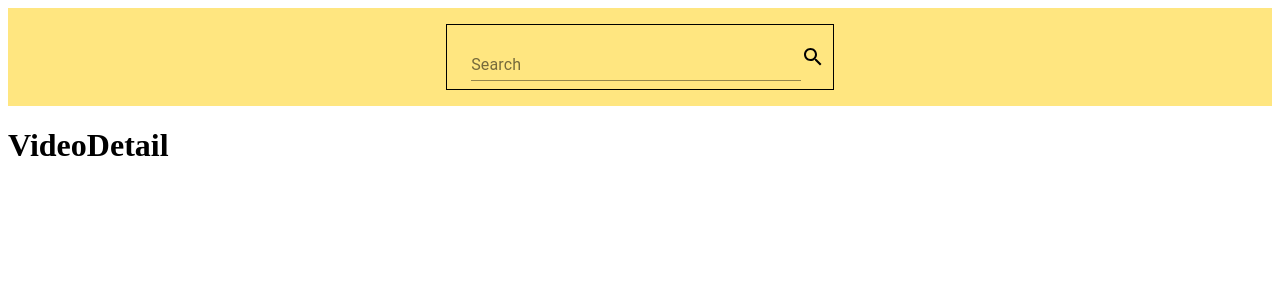
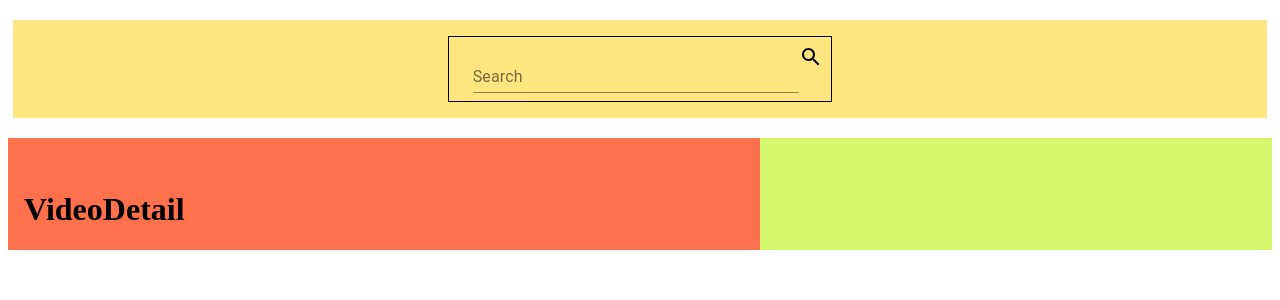
Before and after one commit to mcristinamotoc/REACTUBE, a React (Create React App) app: page / in a window 1280 px wide. Shown: the top 300 px of the page. Built offline with nearby package versions, Linux system fonts and the light colour scheme.

Commit message:
videoItemComponent

```diff
--- /dev/null
+++ b/src/App.css
@@ -0,0 +1,19 @@
+.app_container {
+    display: flex;
+}
+
+.app_videoList {
+    flex: 0.4;
+    background-color: #d4f76d;
+    padding: 2rem 1rem;
+    padding-bottom: 0;
+    margin-bottom: 1.5rem;
+}
+
+.app_videoDetail {
+    flex: 0.6;
+    background: #ff704d;
+    padding: 2rem 1rem;
+    padding-bottom: 0;
+    margin-bottom: 1.5rem;
+}
--- a/src/App.js
+++ b/src/App.js
@@ -3,7 +3,7 @@ import youtube from "./api/youtube";
 import SearchBar from "./components/searchBar/searchBar";
 import VideoList from "./components/videoList/videoList";
 import VideoDetail from "./components/videoDetail/videoDetail";
-
+import "./App.css";
 
 
 const App = () => {
@@ -29,19 +29,19 @@ const App = () => {
   };
 
   return (
-    <div className="app">
+
       <Fragment>
         <SearchBar onFormSubmit={handleSubmit} />
         <div className="app_container">
-          <div className="app__videoDetail">
+          <div className="app_videoDetail">
             <VideoDetail videoItem={selectedVideos} />
           </div>
-          <div className="app__videoList">
+          <div className="app_videoList">
             <VideoList handleVideoSelect={setSelectedVideos} videos={videos} />
           </div>
         </div>
       </Fragment>
-    </div>
+
   );
 };
 
--- a/src/api/youtube.js
+++ b/src/api/youtube.js
@@ -6,6 +6,6 @@ export default axios.create({
     part: "snippet",
     maxResults: 5,
     type: 'video',
-    key: "AIzaSyA5ttjos8noJRvfs8W1C8zp7Lk2o2eSuYc",
+    key: "AIzaSyDrKbPRxlIelz9d0Ui_GbpdWmmo9w-wCYA",
   }
 })
--- a/src/components/searchBar/searchBar.js
+++ b/src/components/searchBar/searchBar.js
@@ -1,5 +1,4 @@
 import React, { useState } from "react";
-import IconButton from "@material-ui/core/IconButton";
 import SearchIcon from "@material-ui/icons/Search";
 import { TextField } from "@material-ui/core";
 import useStyles from "./searchBar_Style";
@@ -19,8 +18,7 @@ const SearchBar = ({ onFormSubmit }) => {
 
   return (
     <div className={classes.searchBar}>
-      <div onSubmit={handleSubmit}
-      className={classes.searchForm}>
+      <div onSubmit={handleSubmit} className={classes.searchForm}>
         <TextField
           className={classes.searchTextField}
           label="Search"
--- a/src/components/searchBar/searchBar_Style.js
+++ b/src/components/searchBar/searchBar_Style.js
@@ -2,22 +2,21 @@ import { makeStyles } from "@material-ui/core/styles";
 
 export default makeStyles((style) => ({
   searchBar: {
-    display: "flex",
-    alignItems: "center",
     backgroundColor: "#ffe680",
     padding: "1rem 1rem",
+    margin: "20px 5px",
   },
-  searchForm:{
-    display: 'flex',
-    alignItems: 'center',
-    height: '100%',
-    width:'30%',
-    border: '1px solid',
-    margin:'auto',
-    padding:'0.5rem',
+  searchForm: {
+    display: "flex",
+    height: "100%",
+    width: "30%",
+    border: "1px solid",
+    margin: "auto",
+    padding: "0.5rem",
   },
-  searchTextField:{
-      width:'100%',
-      marginLeft:'1rem',
-  }
-}))
+  searchTextField: {
+    display: "flex",
+    width: "100%",
+    marginLeft: "1rem",
+  },
+}));
--- a/src/components/videoList/VideoItem.js
+++ b/src/components/videoList/VideoItem.js
@@ -1,11 +1,23 @@
 import React from "react";
+import CardMedia from "@material-ui/core/CardMedia";
+import { Typography } from "@material-ui/core";
+import useStyles from "./videosStyle.js";
 
-const VideoItem = () => {
+const VideoItem = ({ video, handleVideoSelect }) => {
+  const classes = useStyles();
+
   return (
-    <div>
-      <h1>VideoItem</h1>
+    <div onClick={() => handleVideoSelect(video)} className={classes.videoitem}>
+      <CardMedia className={classes.img}>
+        <img
+          src={video.snippet.thumbnails.medium.url}
+          alt={video.snippet.description}
+        />
+      </CardMedia>
+      <Typography gutterBottom variant="body1" className={classes.videoText}>
+        <div>{video.snippet.title}</div>
+      </Typography>
     </div>
   );
 };
-
 export default VideoItem;
--- a/src/components/videoList/videoList.js
+++ b/src/components/videoList/videoList.js
@@ -12,7 +12,7 @@ const VideoList = ({ videos, handlevideoselect }) => {
   ));
 
   return (
-    <Grid container spacing={10}>
+    <Grid container spacing={1}>
       {renderedVideos}
     </Grid>
   );
--- /dev/null
+++ b/src/components/videoList/videosStyle.js
@@ -0,0 +1,22 @@
+import { makeStyles } from "@material-ui/core/styles";
+
+export default makeStyles((style) => ({
+  videoitem: {
+    flex: "1",
+    alignItems: "center",
+    marginRight: "1.5rem",
+    padding: "1rem 1rem 1rem 1rem",
+    marginTop: "1rem",
+    marginBottom: "1rem",
+    backgroundColor: "#99ffff",
+  },
+  img: {
+    marginRight: "1rem",
+    padding: "1rem 1rem 1rem 1rem",
+    width: "75%",
+    height: "75%",
+  },
+  videoText: {
+    paddingLeft: "1rem",
+  },
+}));
```
